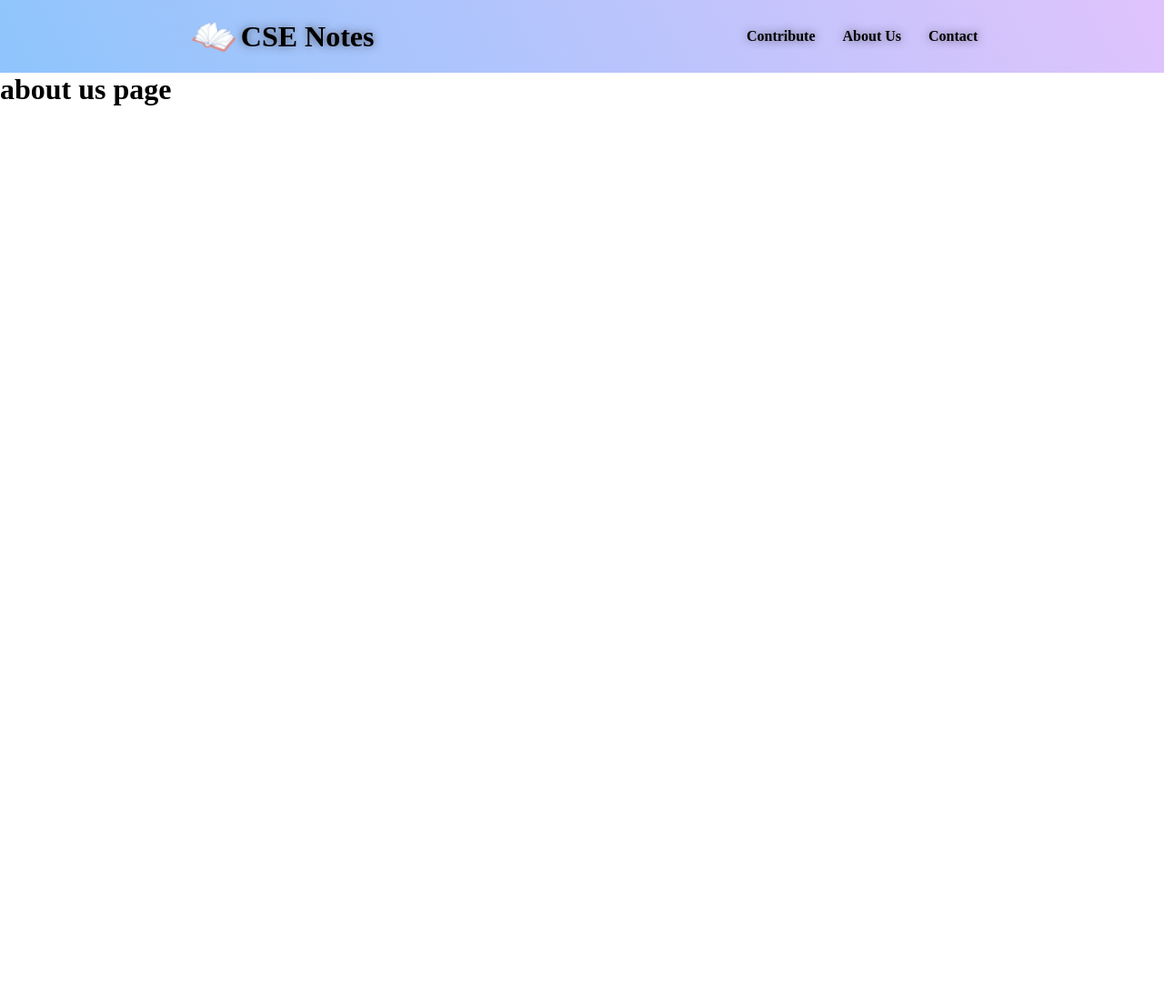
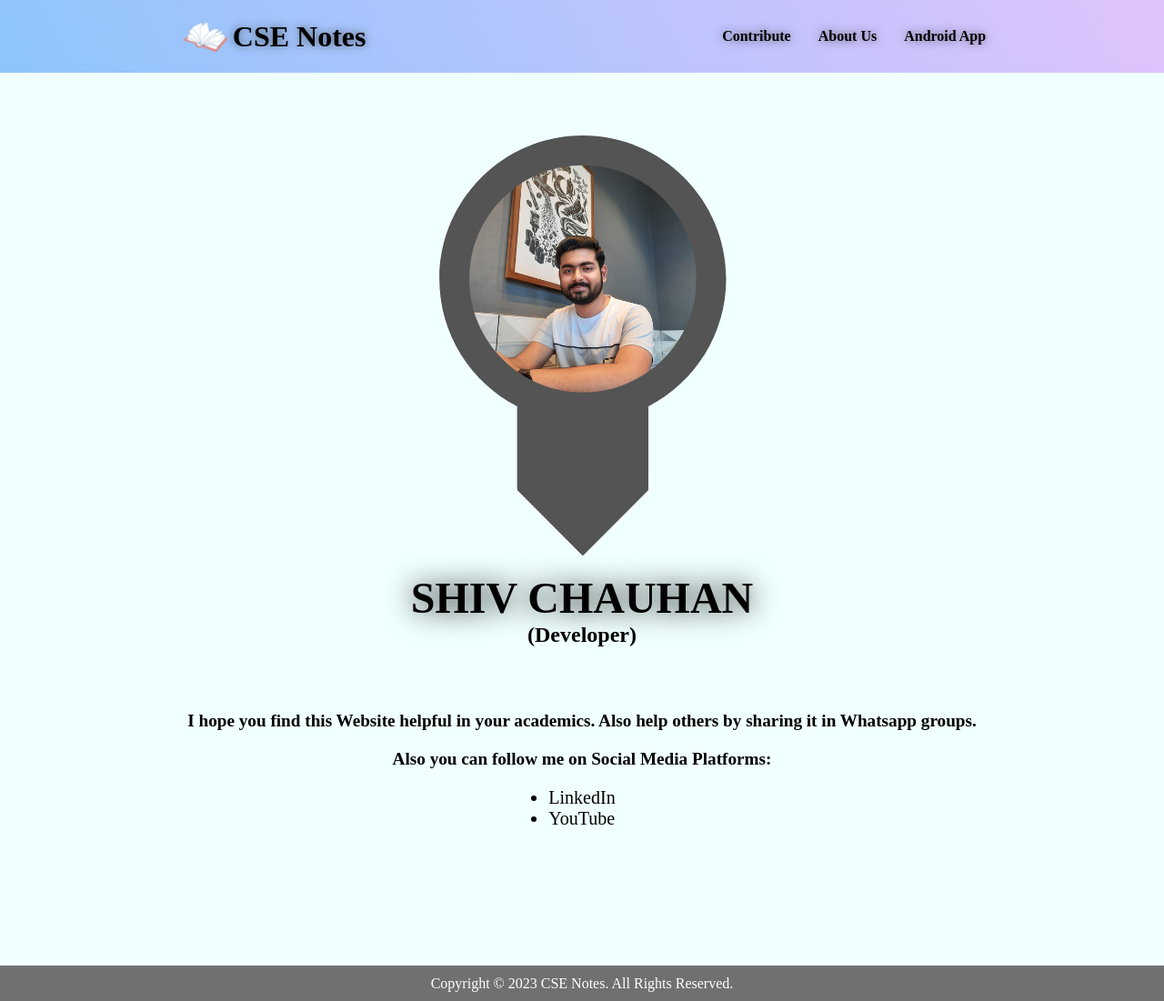
Before and after one commit to shivchauhan795/CSE-Notes-Web, a plain HTML site: page about_us.html in a window 1280 px wide. Shown: the whole page at 91% size. Before the commit the page ends 800 px from the top, so only its background shows below. Drawn offline with Linux system fonts and the light colour scheme.

Commit message:
Website Completed!!

```diff
--- a/about_us.css
+++ b/about_us.css
@@ -1,4 +1,4 @@
-*{
+* {
     margin: 0;
     padding: 0;
     box-sizing: border-box;
@@ -6,23 +6,26 @@
 
 
 /* nav bar started */
-.logo{
+.logo {
     display: flex;
     justify-content: center;
     align-items: center;
     cursor: pointer;
     text-shadow: 0px 0px 10px rgba(48, 48, 48, 0.682);
 }
-.logo img{
+
+.logo img {
     height: 60px;
 }
-.logo a{
+
+.logo a {
     text-decoration: none;
     color: black;
     display: flex;
     align-items: center;
     justify-content: center;
 }
+
 .navContainer {
     display: flex;
     align-items: center;
@@ -50,11 +53,11 @@
     text-shadow: 0px 0px 10px rgba(48, 48, 48, 0.682);
 }
 
-.links a{
+.links a {
     transition: all 0.2s linear 0s;
 }
 
-.links a:hover{
+.links a:hover {
     transform: scale(1.1);
 }
 
@@ -126,6 +129,67 @@
     }
 
 }
+
 /* overlay nav Icon css ended */
 
 /* nav bar ended */
+
+footer {
+    display: flex;
+    justify-content: center;
+    align-items: center;
+    background-color: rgba(0, 0, 0, 0.56);
+    color: white;
+    height: 39px;
+}
+
+.container {
+    height: 100%;
+    width: auto;
+    min-width: 100%;
+    display: flex;
+    /* flex-direction: column; */
+    justify-content: center;
+    align-items: center;
+    padding-top: 30px;
+    padding-bottom: 130px;
+    scroll-behavior: auto;
+    gap: 30px;
+    /* background-color: #a1cdf884;
+    background-image: linear-gradient(62deg, #a4d0fd85 0%, #e6d5f685 100%); */
+    background-color: azure;
+    flex-wrap: wrap;
+    overflow-x: auto;
+    /* padding: 20px; */
+}
+.left{
+    display: flex;
+    flex-direction: column;
+    justify-content: space-evenly;
+    align-items: center;
+    flex-wrap: wrap;
+    padding: 20px;
+}
+.right{
+    display: flex;
+    flex-direction: column;
+    align-items: center;
+    justify-content: center;
+    flex-wrap: wrap;
+    padding: 20px;
+}
+.left h1{
+    font-weight: bolder;
+    font-size: xxx-large;
+    text-shadow: 0px 0px 30px black;
+}
+.right p{
+    font-size: larger;
+    font-weight: bold;
+    margin-bottom: 20px;
+}
+.right a{
+    text-decoration: none;
+    color: black;
+    font-size: 20px;
+}
--- a/about_us.html
+++ b/about_us.html
@@ -1,5 +1,6 @@
 <!DOCTYPE html>
 <html lang="en">
+
 <head>
     <meta charset="UTF-8">
     <meta name="viewport" content="width=device-width, initial-scale=1.0">
@@ -7,6 +8,7 @@
     <link rel="stylesheet" href="about_us.css">
     <script src="about_us.js"></script>
 </head>
+
 <body>
     <header>
         <div class="navContainer">
@@ -20,7 +22,7 @@
             <div class="links">
                 <a href="contribute.html">Contribute</a>
                 <a href="about_us.html">About Us</a>
-                <a href="contact.html">Contact</a>
+                <a href="https://play.google.com/store/apps/details?id=com.shivchauhan.csenotes" target="_blank">Android App</a>
             </div>
 
 
@@ -29,8 +31,8 @@
                 <a href="javascript:void(0)" class="closebtn" onclick="closeNav()">&times;</a>
                 <div class="overlay-content">
                     <a href="contribute.html">Contribute</a>
-                <a href="about_us.html">About Us</a>
-                <a href="contact.html">Contact</a>
+                    <a href="about_us.html">About Us</a>
+                    <a href="https://play.google.com/store/apps/details?id=com.shivchauhan.csenotes" target="_blank">Android App</a>
                 </div>
             </div>
             <span class="navIcon" onclick="openNav()">&#9776;</span>
@@ -38,6 +40,32 @@
 
         </div>
     </header>
-    <h1>about us page</h1>
+
+    <main>
+        <div class="container">
+            <div class="left">
+                <img src="../Images/my_pic.png" alt="Developer Picture">
+                <h1>SHIV CHAUHAN</h1>
+                <h2>(Developer)</h2>
+
+            </div>
+            <div class="right">
+                <p>I hope you find this Website helpful in your academics. Also help others by sharing it in Whatsapp
+                groups.</p>
+                <p>Also you can follow me on Social Media Platforms:</p>
+                <ul>
+                    <a href="https://www.linkedin.com/in/shivchauhan795/" target="_blank"><li>LinkedIn</li></a>
+                    <a href="https://www.youtube.com/@shivchauhan795" target="_blank"><li>YouTube</li></a>
+                </ul>
+            </div>
+        </div>
+    </main>
+
+    <footer>
+        <div class="footer_text">
+            Copyright © 2023 CSE Notes. All Rights Reserved.
+        </div>
+    </footer>
 </body>
+
 </html>
--- a/cards/Sem4.css
+++ b/cards/Sem4.css
@@ -35,6 +35,7 @@
     background-image: linear-gradient(62deg, #8EC5FC 0%, #E0C3FC 100%);
     flex-wrap: wrap;
     padding: 10px;
+    margin-top: -20px;
 }
 
 .navContainer b {
--- a/contact.css
+++ /dev/null
@@ -1,131 +0,0 @@
-*{
-    margin: 0;
-    padding: 0;
-    box-sizing: border-box;
-}
-
-
-/* nav bar started */
-.logo{
-    display: flex;
-    justify-content: center;
-    align-items: center;
-    cursor: pointer;
-    text-shadow: 0px 0px 10px rgba(48, 48, 48, 0.682);
-}
-.logo img{
-    height: 60px;
-}
-.logo a{
-    text-decoration: none;
-    color: black;
-    display: flex;
-    align-items: center;
-    justify-content: center;
-}
-.navContainer {
-    display: flex;
-    align-items: center;
-    justify-content: space-around;
-    gap: 20px;
-    background-color: #8EC5FC;
-    background-image: linear-gradient(62deg, #8EC5FC 0%, #E0C3FC 100%);
-    flex-wrap: wrap;
-    padding: 10px;
-}
-
-.navContainer b {
-    font-size: xx-large;
-}
-
-.navContainer a {
-    text-decoration: none;
-    color: black;
-}
-
-.links {
-    display: flex;
-    gap: 30px;
-    font-weight: bold;
-    text-shadow: 0px 0px 10px rgba(48, 48, 48, 0.682);
-}
-
-.links a{
-    transition: all 0.2s linear 0s;
-}
-
-.links a:hover{
-    transform: scale(1.1);
-}
-
-/* overlay nav Icon css started */
-.navIcon {
-    font-size: 30px;
-    cursor: pointer;
-    display: none;
-}
-
-.overlay {
-    height: 100%;
-    width: 101%;
-    display: none;
-    position: fixed;
-    padding-top: 100px;
-    z-index: 1;
-    top: 0;
-    left: 0;
-    background-color: rgb(0, 0, 0);
-    background-color: rgba(0, 0, 0, 0.9);
-}
-
-.overlay-content {
-    position: relative;
-    top: 25%;
-    width: 100%;
-    text-align: center;
-    margin-top: 30px;
-}
-
-.overlay a {
-    padding: 8px;
-    text-decoration: none;
-    font-size: 36px;
-    color: #818181;
-    display: block;
-    transition: 0.3s;
-}
-
-.overlay a:hover {
-    color: #f1f1f1;
-}
-
-.overlay .closebtn {
-    position: absolute;
-    top: 20px;
-    right: 45px;
-    font-size: 60px;
-}
-
-@media (max-width: 515px) {
-    .links {
-        display: none;
-    }
-
-    .navIcon {
-        display: block;
-    }
-
-    .overlay a {
-        font-size: 20px
-    }
-
-    .overlay .closebtn {
-        font-size: 40px;
-        top: 15px;
-        right: 35px;
-    }
-
-}
-/* overlay nav Icon css ended */
-
-/* nav bar ended */
```
Also changed, not shown: cards/Sem1.html (+2 -2 lines), cards/Sem2.html (+2 -2 lines), cards/Sem3.html (+2 -2 lines), cards/Sem4.html (+2 -2 lines), cards/Sem5.html (+2 -2 lines), cards/Sem6.html (+2 -2 lines), contact.html (deleted, +0 -43 lines), contact.js (deleted, +0 -7 lines), contribute.html (+2 -2 lines), index.html (+2 -2 lines), Images/my_pic.png (added).
